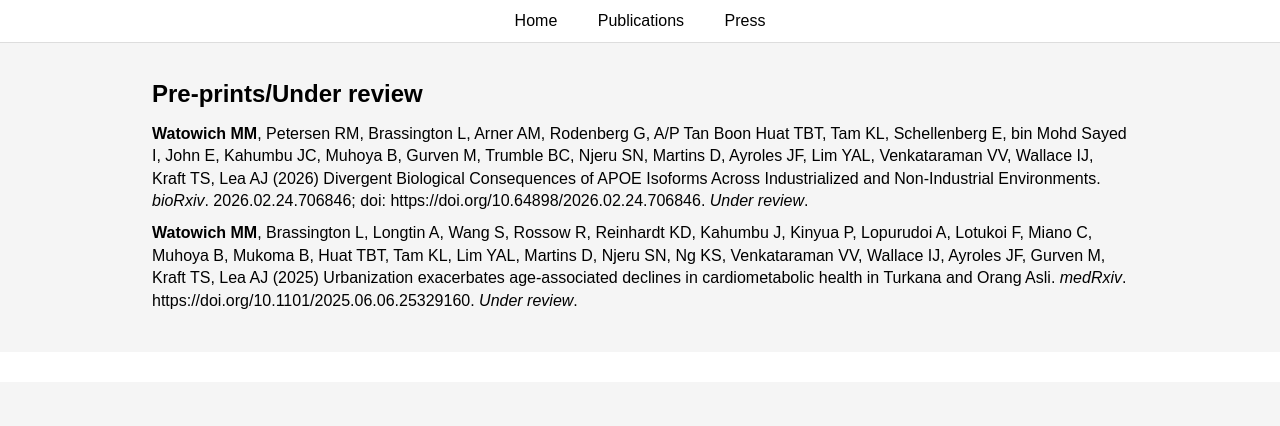
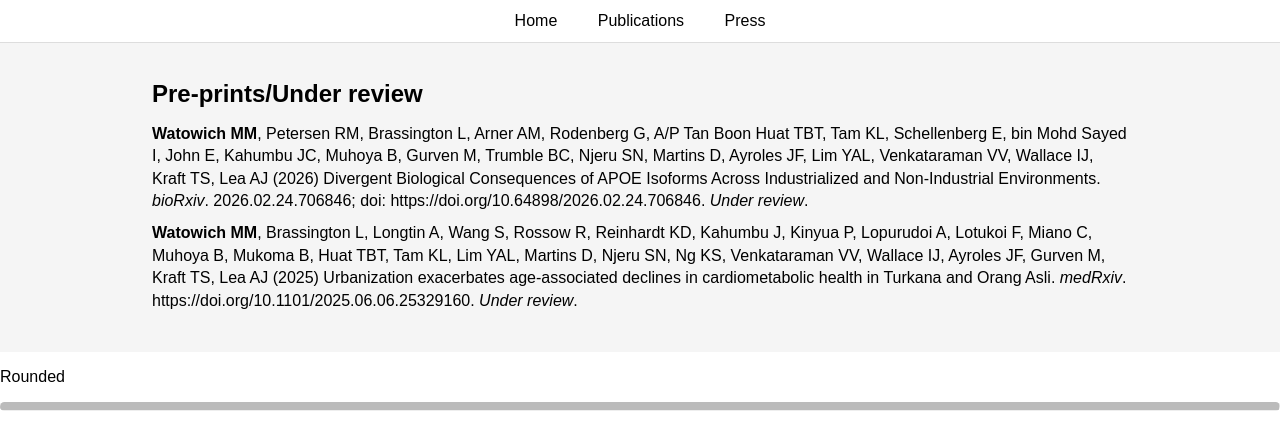
Before and after one commit to mwatowich/mwatowich.github.io, a plain HTML site: page publications.html in a window 1280 px wide. Shown: the top 426 px of the page. Drawn offline with Linux system fonts and the light colour scheme.

Commit message:
Update publications.html

```diff
--- a/publications.html
+++ b/publications.html
@@ -4,9 +4,18 @@
 <meta charset="UTF-8">
 <title>Publications</title>
 <link rel="stylesheet" href="styles.css">
+
+    <style>
+/* Rounded border */
+hr.rounded {
+  border-top: 8px solid #bbb;
+  border-radius: 5px;
+}
+</style>
+
 </head>
 
-<body class="page-grey">
+<body>
 
 <div class="navbar">
     <a href="index.html">Home</a>
@@ -21,8 +30,10 @@
      <p><strong>Watowich MM</strong>, Petersen RM, Brassington L, Arner AM, Rodenberg G, A/P Tan Boon Huat TBT, Tam KL, Schellenberg E, bin Mohd Sayed I, John E, Kahumbu JC, Muhoya B, Gurven M, Trumble BC, Njeru SN, Martins D, Ayroles JF, Lim YAL, Venkataraman VV, Wallace IJ, Kraft TS, Lea AJ (2026) Divergent Biological Consequences of APOE Isoforms Across Industrialized and Non-Industrial Environments. <em>bioRxiv</em>. 2026.02.24.706846; doi: https://doi.org/10.64898/2026.02.24.706846. <em>Under review</em>.</p>
 
     <p><strong>Watowich MM</strong>, Brassington L, Longtin A, Wang S, Rossow R, Reinhardt KD, Kahumbu J, Kinyua P, Lopurudoi A, Lotukoi F, Miano C, Muhoya B, Mukoma B, Huat TBT, Tam KL, Lim YAL, Martins D, Njeru SN, Ng KS, Venkataraman VV, Wallace IJ, Ayroles JF, Gurven M, Kraft TS, Lea AJ (2025) Urbanization exacerbates age-associated declines in cardiometabolic health in Turkana and Orang Asli. <em>medRxiv</em>. https://doi.org/10.1101/2025.06.06.25329160. <em>Under review</em>.</p>
+    </div>
 
-    </div>
+<p>Rounded</p>
+<hr class="rounded">
     <!-- Paste your FULL publication list here -->
 <div class="publications">
         <h2>Publications</h2>
```
